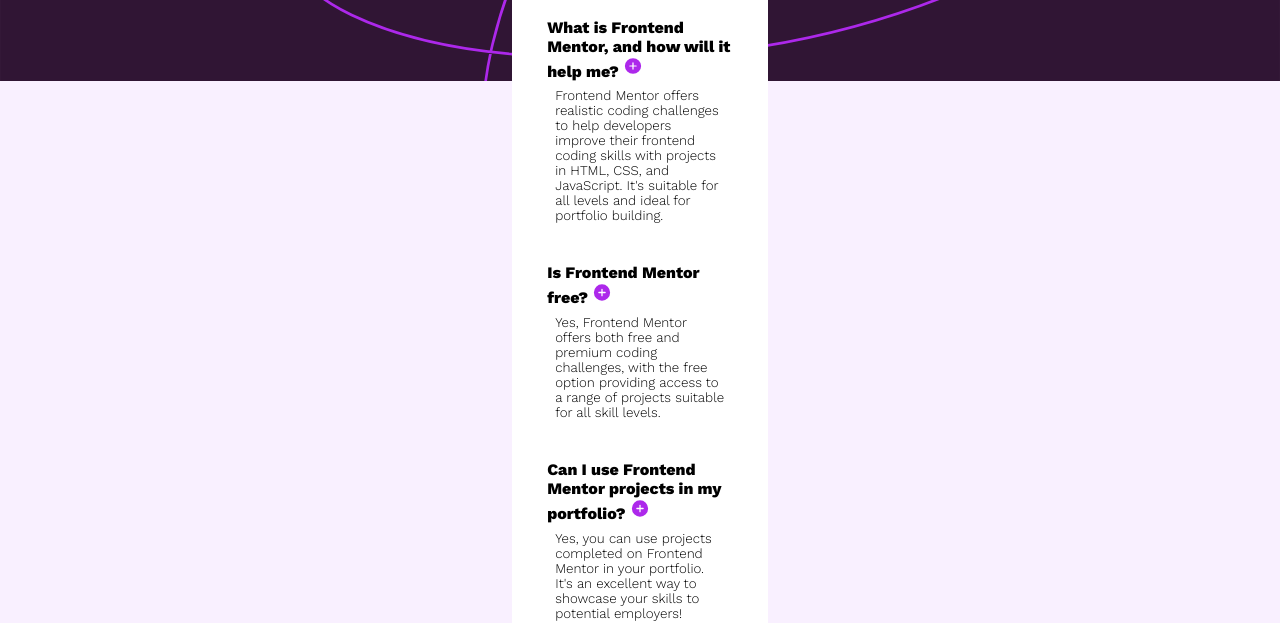
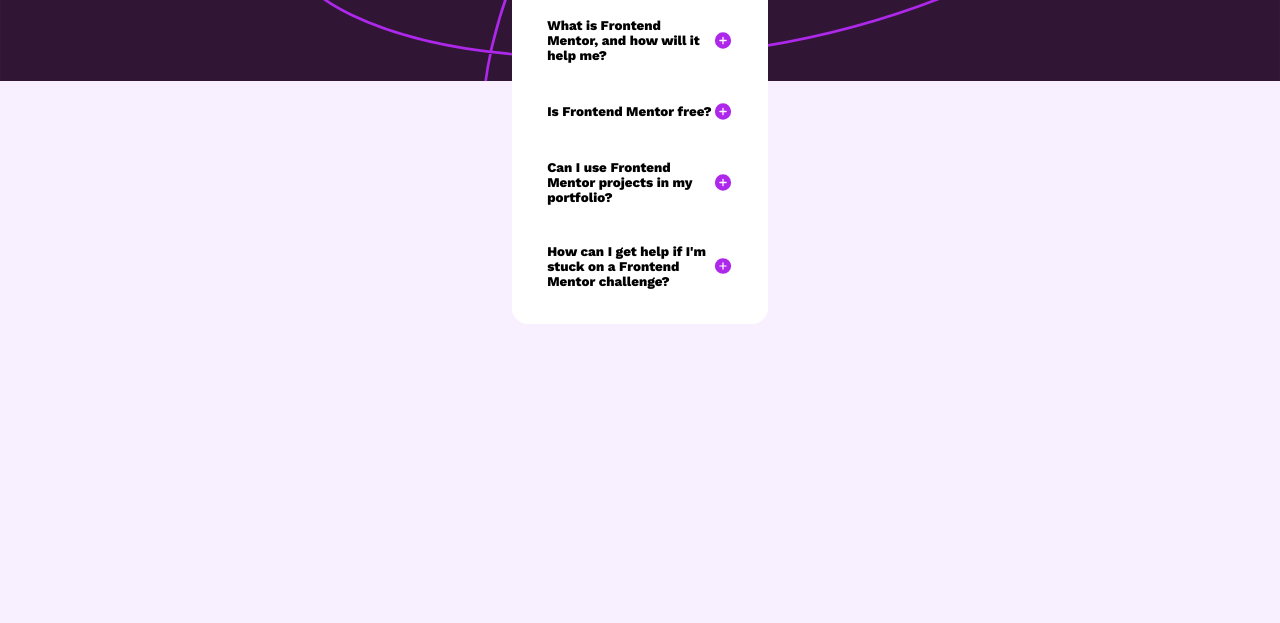
Before and after one commit to OmYadav3/solution-fourth, a plain HTML site: page index.html in a window 1280 px wide. Shown: the part 203-826 px from the top of the page. After the commit the page ends 800 px from the top, so only its background shows below. Drawn offline with nearby package versions, Linux system fonts and the light colour scheme.

Commit message:
updates js file, html file and css file

```diff
--- a/index.html
+++ b/index.html
@@ -24,35 +24,52 @@
       <h1>FAQs</h1>
     </div>
     <div class="questions">
-      <div class="sm-container">What is Frontend Mentor, and how will it help me?
-        <img src="./assets/images/icon-plus.svg" alt="">
-        <div> Frontend Mentor offers realistic coding challenges to help developers improve their
+
+      <div class="sm-container">
+        <div class="question-container">
+          <p >What is Frontend Mentor, and how will it help me?</p>
+          <img class="img" src="./assets/images/icon-plus.svg" alt="">
+        </div>
+        <div class="box">
+          Frontend Mentor offers realistic coding challenges to help developers improve their
           frontend coding skills with projects in HTML, CSS, and JavaScript. It's suitable for
           all levels and ideal for portfolio building.</div>
       </div>
-      <div class="sm-container">Is Frontend Mentor free?
-        <img src="./assets/images/icon-plus.svg" alt="">
-        <div>Yes, Frontend Mentor offers both free and premium coding
+
+      <div class="sm-container">
+        <div  class="question-container">  <p>Is Frontend Mentor free?</p>
+          <img class="img" src="./assets/images/icon-plus.svg" alt="">
+        </div>
+        <div class="box">Yes, Frontend Mentor offers both free and premium coding
           challenges, with the free
           option providing access to a range of projects suitable for all skill levels.</div>
       </div>
-      <div class="sm-container"> Can I use Frontend Mentor projects in my portfolio?
-        <img src="./assets/images/icon-plus.svg" alt="">
-        <div>
+
+      <div class="sm-container">
+        <div class="question-container">
+          <p>Can I use Frontend Mentor projects in my portfolio?</p>
+          <img class="img" src="./assets/images/icon-plus.svg" alt="">
+        </div>
+        <div class="box">
           Yes, you can use projects completed on Frontend Mentor in your portfolio. It's an excellent
           way to showcase your skills to potential employers!</div>
       </div>
-      <div class="sm-container">How can I get help if I'm stuck on a Frontend Mentor challenge?
-        <img src="./assets/images/icon-plus.svg" alt="">
-        <div> The best place to get help is inside Frontend Mentor's Discord community. There's a help
+
+      <div class="sm-container">
+        <div class="question-container">
+          <p>How can I get help if I'm stuck on a Frontend Mentor challenge?</p>
+          <img class="img" src="./assets/images/icon-plus.svg" alt="">
+        </div>
+        <div class="box">
+          The best place to get help is inside Frontend Mentor's Discord community. There's a help
           channel where you can ask questions and seek support from other community members.</div>
       </div>
     </div>
-  </div>
-  <!-- <div class="attribution">
+    <!-- <div class="attribution">
     Challenge by <a href="https://www.frontendmentor.io?ref=challenge" target="_blank">Frontend Mentor</a>.
     Coded by <a href="#">Your Name Here</a>.
   </div> -->
+    <script src="./script.js"></script>
 </body>
 
 </html>
--- a/script.js
+++ b/script.js
@@ -0,0 +1,25 @@
+const boxes = document.querySelectorAll(".box");
+console.log(boxes);
+const images = document.querySelectorAll(".img");
+console.log(images);
+
+window.addEventListener("load", () =>{
+        for (let i = 0; i < boxes.length; i++) {
+            const box = boxes[i];
+            const img = images[i];
+
+            img.addEventListener("click", () => {
+
+                if (box.style.display == "none") {
+                    box.style.display = "initial";
+                    img.src = "./assets/images/icon-minus.svg";
+                }
+                else {
+
+                    box.style.display = "none";
+                    img.src = "./assets/images/icon-plus.svg";
+                }
+            });
+
+        }
+    });
--- a/style.css
+++ b/style.css
@@ -8,13 +8,7 @@
 }
 
 body{
-    /* font-size: 16px; */
-    /* font-family: 'Figtree', sans-serif;
-    font-family: 'Inter', sans-serif;
-    font-family: 'Outfit', sans-serif; */
     font-family: 'Work Sans', sans-serif;
-    /* font-family: 'Young Serif', serif; */
-    /* background: url(./assets/images/background-pattern-desktop.svg); */
     background-color:hsl(275, 100%, 97%)
 }
 
@@ -24,66 +18,63 @@
     /* border: 2px solid black; */
     border-radius: 1rem;
     position: absolute;
-    /* z-index: i; */
     visibility: visible ;
-    /* color: white; */
     background-color: #fff;
-    /* width: auto; */
     height: fit-content;
-    /* overflow: scroll; */
+
 }
 
 .main-container h1 {
     font-size: 3rem;
     margin-left: 1rem;
 }
+
 .img-upper img{
    width: 100%;
-   /* height: 0.5rem; */
 
 }
 
-/* .plus img {
-
-    width: auto;
-    height: 2rem;
-    align-items: center;
-} */
 
 .questions img{
-    /* display: flex; */
-    /* flex-direction: row-reverse; */
-    /* justify-content: end; */
-    /* align-items: baseline; */
-    /* margin-left: 12rem; */
     width: auto;
     height: 1.3rem;
+    cursor: pointer;
 }
 
-.questions{
+.question-container{
     /* border : 2px solid red; */
     padding: 0.2rem;
     font-weight: 600;
+    display: flex;
+    justify-content: space-between;
+    align-items: center;
 
 }
 
-.sm-container div{
+.sm-container {
     /* border: 2px solid black ; */
     padding: 0.5rem;
     font-weight: 300;
     font-size: smaller;
-    /* width:auto; */
-    /* visibility: hidden; */
+
 
 }
 .sm-container {
     /* border: 2px solid yellow; */
     padding: 1rem;
-    /* visibility:visible; */
-
 }
 
 .flex-container {
     display: flex;
 
 }
+
+.box{
+    display : none;
+}
+
+p:hover {
+
+color:hsl(292, 16%, 49%)
+
+}
```
